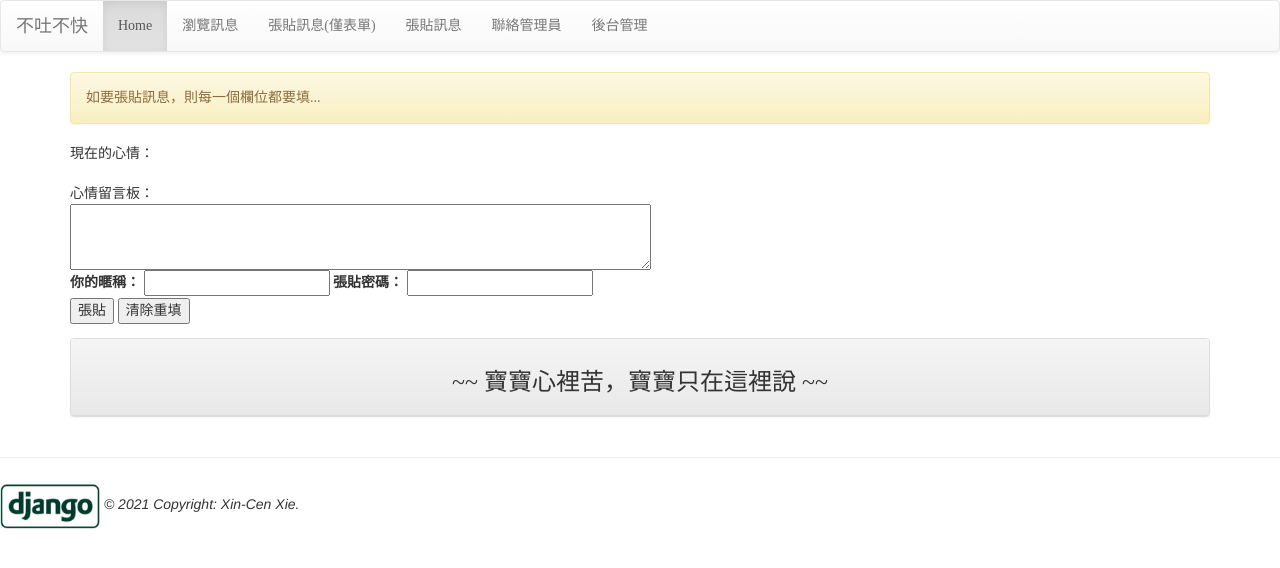
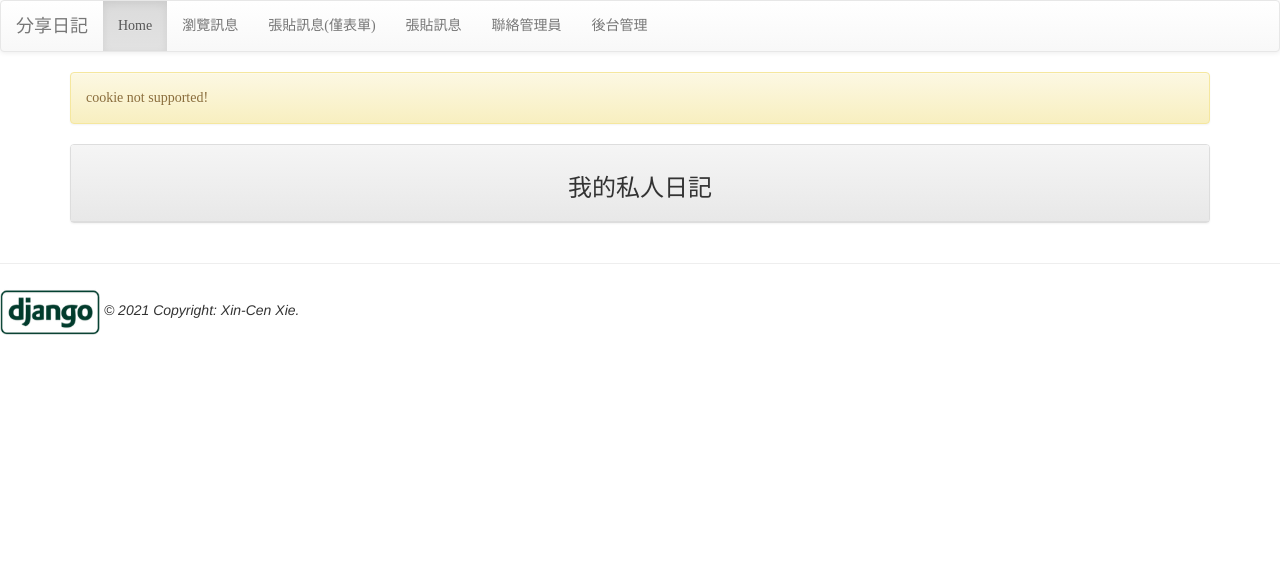
Before and after one commit to kitty88825/django-16-lessons, a Django app: page / in a window 1280 px wide. Shown: the top 568 px of the page. Run offline with Django 3.2, Linux system fonts and the light colour scheme; data that the repository does not hold is empty; some libraries are stand-ins or nearby versions.

Commit message:
9.1.2 Cookie 簡介

```diff
--- a/ch09www/mysite/views.py
+++ b/ch09www/mysite/views.py
@@ -7,34 +7,13 @@
 
 
 def index(request, pid=None, del_pass=None):
-    posts = Post.objects.filter(enabled=True).order_by('-pub_time')[:30]
-    moods = Mood.objects.all()
-    try:
-        user_id = request.GET['user_id']
-        user_pass = request.GET['user_pass']
-        user_post = request.GET['user_post']
-        user_mood = request.GET['mood']
-    except:
-        user_id = None
-        message = '如要張貼訊息，則每一個欄位都要填...'
+    if request.session.test_cookie_worked():
+        request.session.delete_test_cookie()
+        message = 'cookie supported!'
+    else:
+        message = 'cookie not supported!'
 
-    if del_pass and pid:
-        try:
-            post = Post.objects.get(id=pid)
-        except:
-            post = None
-
-        if post:
-            if post.del_pass == del_pass:
-                post.delete()
-                message = '資料刪除成功'
-            else:
-                message = '密碼錯誤'
-    elif user_id != None:
-        mood = Mood.objects.get(status=user_mood)
-        post = Post.objects.create(mood=mood, nickname=user_id, del_pass=user_pass, message=user_post)
-        post.save()
-        message = f'成功儲存！請記得你的編輯密碼[{user_pass}]!訊息須經審查後才會顯示。'
+    request.session.set_test_cookie()
 
     return render(request, 'index.html', locals())
 
--- a/ch09www/templates/header.html
+++ b/ch09www/templates/header.html
@@ -3,7 +3,7 @@
   <div class="container-fluid">
     <div class="navbar-header">
       <div class="navbar-brand" align=center>
-        不吐不快
+        分享日記
       </div>
     </div>
 
--- a/ch09www/templates/index.html
+++ b/ch09www/templates/index.html
@@ -1,61 +1,20 @@
 <!-- index.html (ch09www project) -->
-<script>
-function go_delete(id) {
-  var user_pass = document.getElementById("user_pass").value;
-  if (user_pass != "") {
-    var usr = "/" + id + "/" + user_pass;
-    window.location = usr;
-  }
-}
-</script>
-
 {% extends "base.html" %}
-{% block title %}我有話要說{% endblock title %}
+{% block title %}分享日記{% endblock title %}
 {% block content %}
   <div class="container">
     {% if message %}
       <div class="alert alert-warning">{{ message }}</div>
     {% endif %}
 
-    <form action="/" method="get" name="my form">
-      現在的心情：<br>
-      {% for m in moods %}
-        <input type="radio" name="mood" value="{{ m.status }}">{{ m.status }}
-      {% endfor %}
-      <br>
-      心情留言板：<br>
-      <textarea name="user_post" cols="70" rows="3"></textarea><br>
-      <label for="user_id">你的暱稱：</label>
-      <input id="user_id" type="text" name="user_id">
-      <label for="user_pass">張貼密碼：</label>
-      <input id="user_pass" type="password" name="user_pass"><br>
-      <input type="submit" value="張貼">
-      <input type="reset" value="清除重填">
-    </form>
-
     <div class="row">
       <div class="col-md-12">
         <div class="panel panel-default">
           <div class="panel-heading" align=center>
-            <h3>~~ 寶寶心裡苦，寶寶只在這裡說 ~~</h3>
+            <h3>我的私人日記</h3>
           </div>
         </div>
       </div>
     </div>
-
-    <div class="row">
-      {% for p in posts %}
-        <div class="col-sm-12 col-md-4">
-          <div class="panel panel-primary">
-            <div class="panel-heading">【{{ p.nickname }}】覺得{{ p.mood }}</div>
-            <div class="panel-body"> {{ p.message | linebreaks }} </div>
-            <div class="panel-footer" align="right">
-              <i><small>{{ p.pub_time }}</small></i>
-              <span class="glyphicon glyphicon-trash", onclick="go_delete({{p.id}})" style="cursor: pointer;"></span>
-            </div>
-          </div>
-        </div>
-      {% endfor %}
-    </div>
   </div>
 {% endblock %}
```
